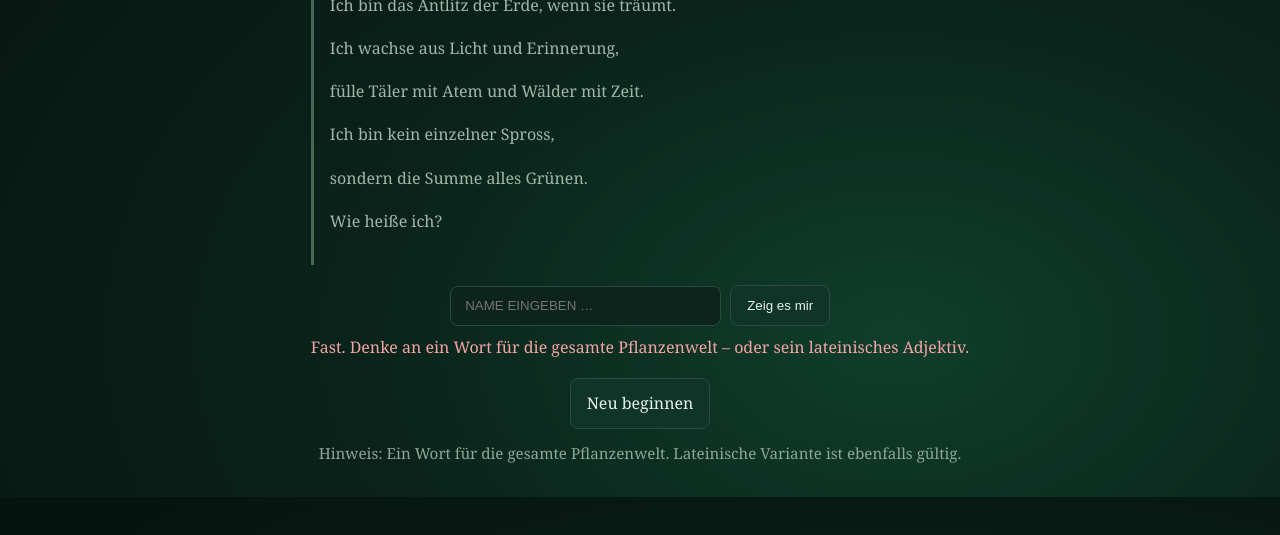
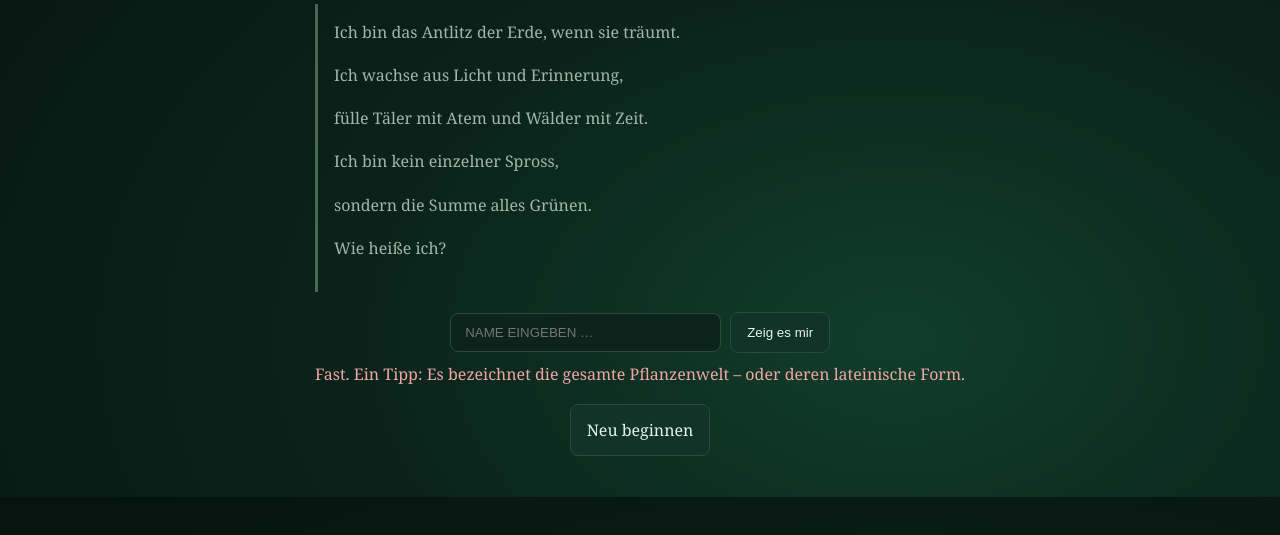
Before and after one commit to froindlichst/Milas-Bday-Riddle, a plain HTML site: page finale.html in a window 1280 px wide. Both pictures are taken after a click on the button "Zeig es mir". Shown: the part 303-838 px from the top of the page. Drawn offline with Linux system fonts and the light colour scheme.

Commit message:
Add files via upload

```diff
--- a/finale.html
+++ b/finale.html
@@ -22,7 +22,6 @@
   figcaption{font-size:.9rem; color:#8e9f97; margin-top:.5rem;}
   .msg{margin-top:1rem; font-size:1.05rem; display:none;}
   .heart{color:#b889d6}
-  .hint{font-size:.95rem; color:#8ea79a; margin-top:.75rem;}
   .btnrow{margin-top:1rem}
   a.btn{display:inline-block; padding:.7rem 1rem; border-radius:8px; border:1px solid var(--line); background:#103528; color:var(--fg); text-decoration:none}
   a.btn:hover{background:#123d2e}
@@ -58,8 +57,6 @@
     <div class="btnrow">
       <a class="btn" href="index.html">Neu beginnen</a>
     </div>
-
-    <p class="hint">Hinweis: Ein Wort für die gesamte Pflanzenwelt. Lateinische Variante ist ebenfalls gültig.</p>
   </div>
 </div>
 
@@ -72,6 +69,7 @@
   const err = document.getElementById('err');
   const pic = document.getElementById('pic');
   const msg = document.getElementById('msg');
+  let attempt = 0;
 
   function show(){
     pic.style.display = 'block';
@@ -85,7 +83,12 @@
       err.textContent = '';
       show();
     }else{
-      err.textContent = 'Fast. Denke an ein Wort für die gesamte Pflanzenwelt – oder sein lateinisches Adjektiv.';
+      attempt++;
+      if(attempt === 1){
+        err.textContent = 'Fast. Ein Tipp: Es bezeichnet die gesamte Pflanzenwelt – oder deren lateinische Form.';
+      }else{
+        err.textContent = 'Noch nicht. Lies das Rätsel noch einmal genau.';
+      }
       input.focus();
     }
   }
```
